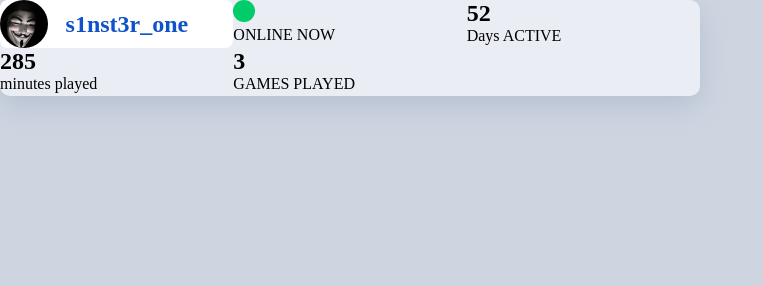
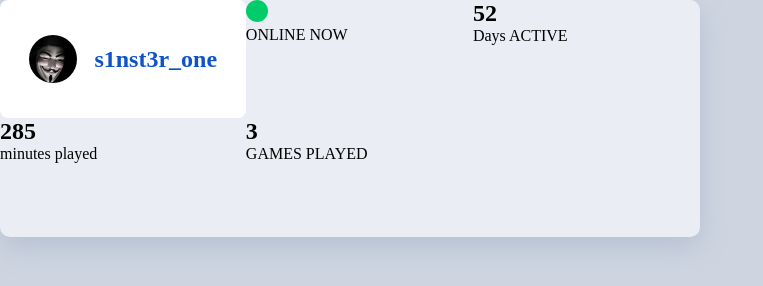
Before and after one commit to Zainulabdin-turkmen/Gamer-stats, a plain HTML site: page index.html in a window 1280 px wide. Shown: the whole page, without its empty margins (0-763 px from the left). Drawn offline with Linux system fonts and the light colour scheme.

Commit message:
adding padding

```diff
--- a/index.css
+++ b/index.css
@@ -26,6 +26,7 @@ img {
   gap: 1.1rem;
   background-color: #fff;
   border-radius: 0.5rem;
+  padding: 2.2rem 1.8rem;
 }
 
 .imgs-hedin-container h1 {
```
